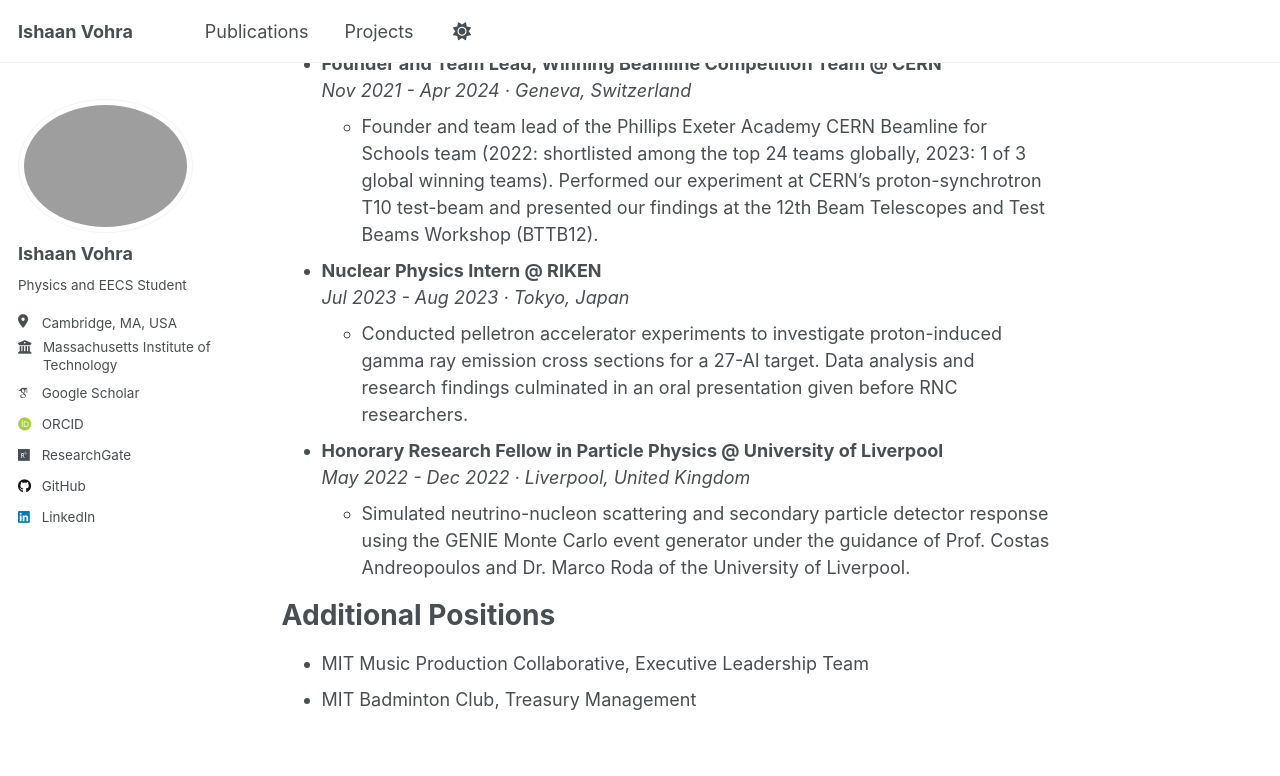
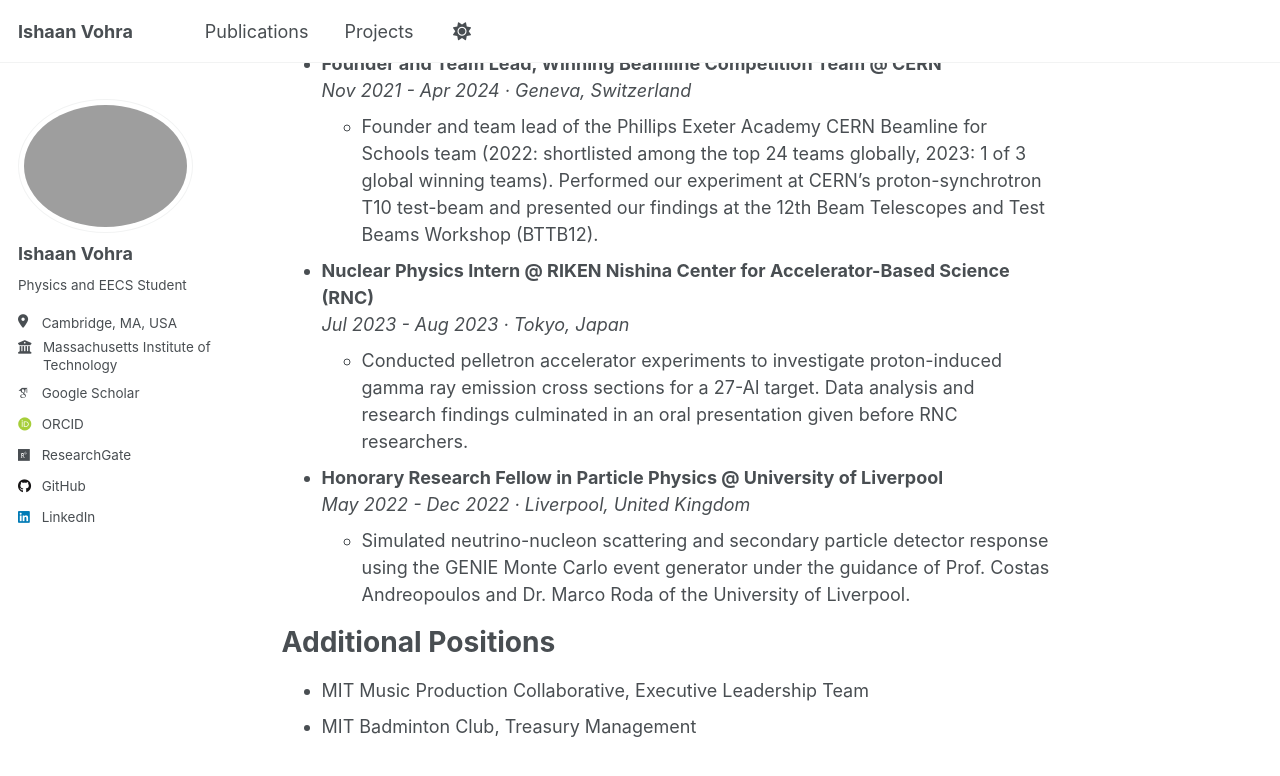
Before and after one commit to Ishaan-vohra/Ishaan-vohra.github.io, a Jekyll site: the page built from _pages/about.md, in a window 1280 px wide and 900 px high, scrolled down 1609 px. Shown: the top 776 px of the window. Built offline with Jekyll 4.4.1, drawn with Linux system fonts in a browser that asks for light colours; some web fonts are replaced; a script that is not in the unit is left out.

Commit message:
Adjust riken description

```diff
--- a/_pages/about.md
+++ b/_pages/about.md
@@ -44,7 +44,7 @@
   *Nov 2021 - Apr 2024 &middot; Geneva, Switzerland*
   * Founder and team lead of the Phillips Exeter Academy CERN Beamline for Schools team (2022: shortlisted among the top 24 teams globally, 2023: 1 of 3 global winning teams). Performed our experiment at CERN’s proton-synchrotron T10 test-beam and presented our findings at the 12th Beam Telescopes and Test Beams Workshop (BTTB12).
 
-* **Nuclear Physics Intern @ RIKEN**
+* **Nuclear Physics Intern @ RIKEN Nishina Center for Accelerator-Based Science (RNC)**
   *Jul 2023 - Aug 2023 &middot; Tokyo, Japan*
   * Conducted pelletron accelerator experiments to investigate proton-induced gamma ray emission cross sections for a 27-Al target. Data analysis and research findings culminated in an oral presentation given before RNC researchers.
 
```
